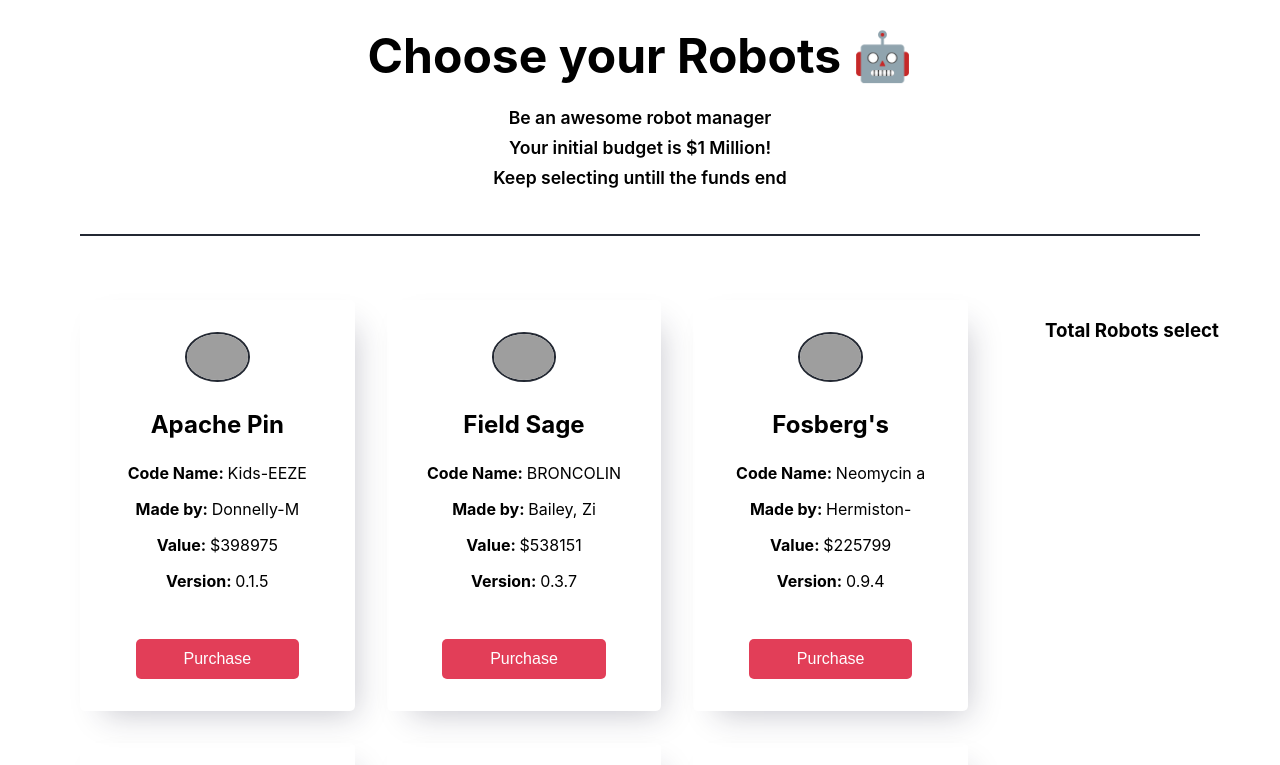
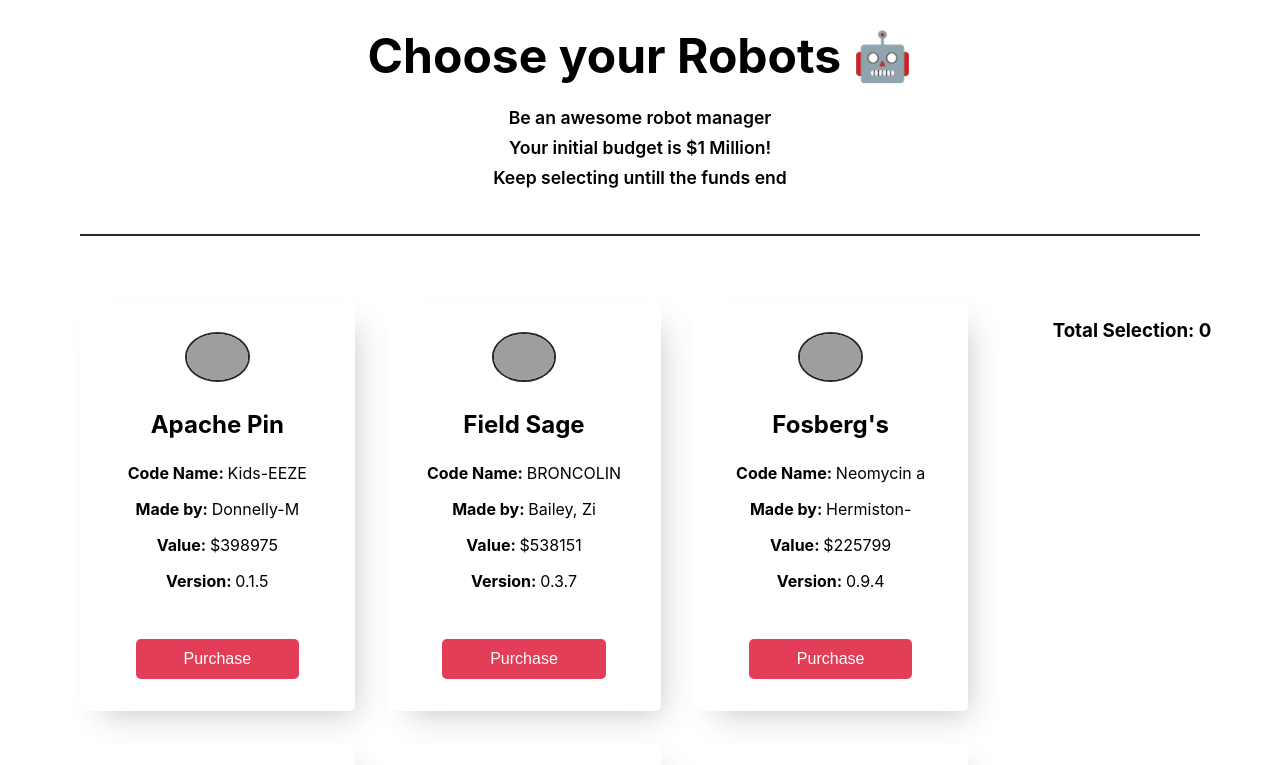
Before and after one commit to moeen-mahmud/robo-mania, a React (Create React App) app: page / in a window 1280 px wide. Shown: the top 765 px of the page. Built offline with nearby package versions, Linux system fonts and the light colour scheme; grey boxes are pictures that could not be loaded.

Commit message:
working on issues and confusions

```diff
--- a/src/components/Hall/Hall.js
+++ b/src/components/Hall/Hall.js
@@ -1,9 +1,11 @@
 import React, { useEffect, useState } from "react";
 import Robot from "../Robot/Robot";
+import Selection from "../Selection/Selection";
 import "./Hall.css";
 
 const Hall = () => {
   const [robots, setRobots] = useState([]);
+  const [selection, setSelection] = useState([]);
 
   useEffect(() => {
     fetch("./mockData.json")
@@ -11,15 +13,20 @@ const Hall = () => {
       .then((data) => setRobots(data));
   }, []);
 
+  const handleClick = (robot) => {
+    const newSelection = [...selection, robot];
+    setSelection(newSelection);
+  };
+
   return (
     <div className="hall-container">
       <div className="robots-area">
         {robots.map((robot) => (
-          <Robot key={robot.id} robot={robot}></Robot>
+          <Robot key={robot.id} robot={robot} handleClick={handleClick}></Robot>
         ))}
       </div>
       <div className="selection-area">
-        <h3>Total Robots select</h3>
+        <Selection selection={selection}></Selection>
       </div>
     </div>
   );
--- a/src/components/Robot/Robot.js
+++ b/src/components/Robot/Robot.js
@@ -19,7 +19,7 @@ const Robot = (props) => {
       <p className="robo-version">
         Version: <span>{version}</span>
       </p>
-      <button>Purchase</button>
+      <button onClick={() => props.handleClick(props.robot)}>Purchase</button>
     </div>
   );
 };
--- a/src/components/Selection/Selection.js
+++ b/src/components/Selection/Selection.js
@@ -0,0 +1,41 @@
+import React from "react";
+import "./Selection.css";
+
+const Selection = (props) => {
+  const { selection } = props;
+
+  let total = 0;
+  let totalSelection = 0;
+  let robotName = [];
+  let uniqueName = [];
+  for (const robot of selection) {
+    if (!robot.quantity) {
+      robot.quantity = 1;
+    }
+    if (robotName.indexOf(robot) === -1) {
+      robotName.push(robot.name);
+    }
+    for (const unique of robotName) {
+      if (uniqueName.indexOf(unique) === -1) {
+        uniqueName.push(unique);
+      }
+    }
+    total = total + robot.value * robot.quantity;
+    totalSelection = totalSelection + robot.quantity;
+  }
+  console.log(selection);
+
+  return (
+    <div>
+      <h3>Total Selection: {totalSelection}</h3>
+      {uniqueName.map((name) => (
+        <div key={name.id}>
+          <img src={name.avatar} alt={name.name} />
+          <h4>{name.name}</h4>
+        </div>
+      ))}
+    </div>
+  );
+};
+
+export default Selection;
```
